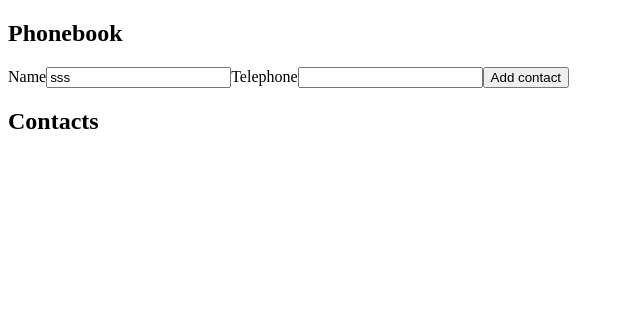
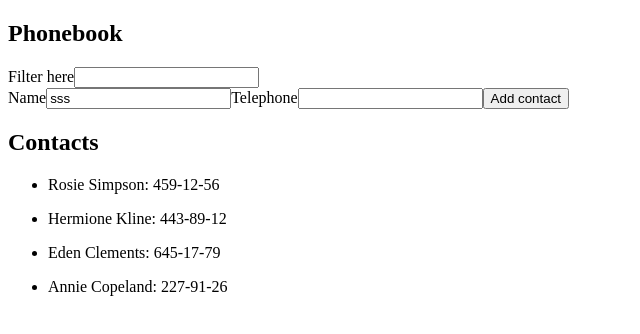
Before and after one commit to Andriy-Kond/m2_phonebook, a React (Create React App) app: page / in a window 1280 px wide. Shown: the top 334 px of the page, without its empty margins (0-640 px from the left). Built offline with nearby package versions, Linux system fonts and the light colour scheme.

Commit message:
add: step3

```diff
--- a/src/App.js
+++ b/src/App.js
@@ -4,9 +4,15 @@
 
 class App extends Component {
   state = {
-    contacts: [],
+    contacts: [
+      { id: "id-1", name: "Rosie Simpson", number: "459-12-56" },
+      { id: "id-2", name: "Hermione Kline", number: "443-89-12" },
+      { id: "id-3", name: "Eden Clements", number: "645-17-79" },
+      { id: "id-4", name: "Annie Copeland", number: "227-91-26" },
+    ],
     name: "sss",
     number: "",
+    filter: "",
   };
 
   handleContact = e => {
@@ -29,18 +35,30 @@
       };
     });
 
-    this.clearStateName();
+    this.clearState();
   };
 
-  clearStateName = () => {
+  clearState = () => {
     this.setState({ name: "", number: "" });
   };
 
+  handleFilter = e => {
+    this.setState({ filter: e.currentTarget.value });
+    console.log(e.currentTarget.value);
+  };
+
   render() {
-    const { name, number } = this.state;
+    const { name, number, filter, contacts } = this.state;
+    const visibleContacts = contacts.filter(contact =>
+      contact.name.includes(filter),
+    );
     return (
       <>
         <h2>Phonebook</h2>
+        <label>
+          Filter here
+          <input type="text" value={filter} onChange={this.handleFilter} />
+        </label>
         <form onSubmit={this.addContact}>
           <label>
             Name
@@ -67,7 +85,7 @@
 
         <h2>Contacts</h2>
         <ul>
-          {this.state.contacts.map(({ id, name, number }) => {
+          {visibleContacts.map(({ id, name, number }) => {
             return (
               <li key={id}>
                 <p>
```
